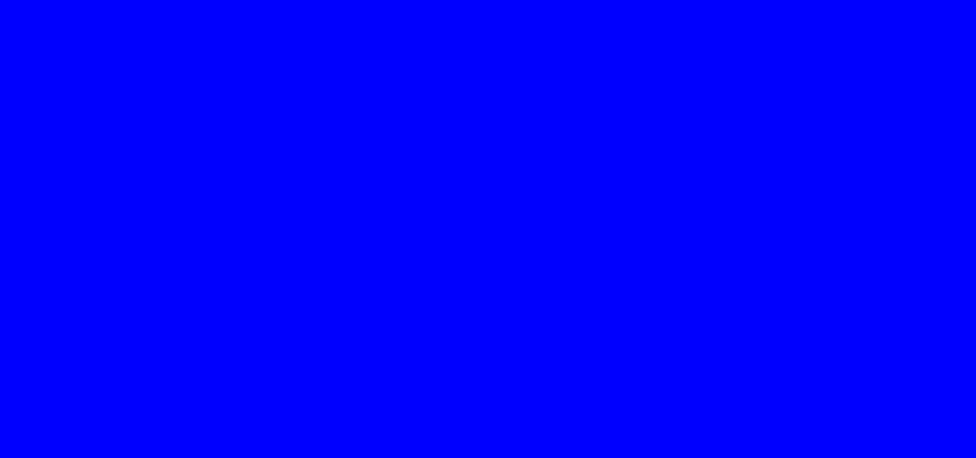
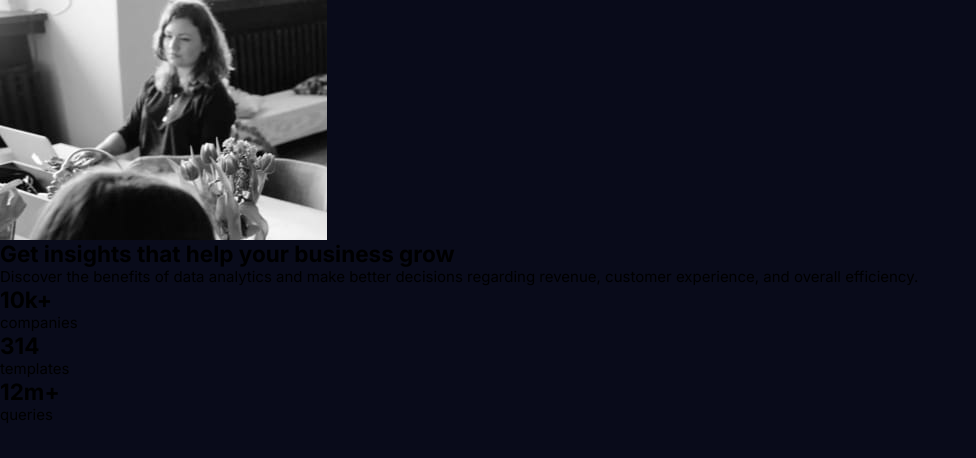
Before and after one commit to Cruse180795/Stats-Preview-Card-Component, a plain HTML site: page index.html in a window 1280 px wide. Shown: the whole page, without its empty margins (0-976 px from the left). Drawn offline with Linux system fonts and the light colour scheme.

Commit message:
HTML markup

```diff
--- a/CSS/main.css
+++ b/CSS/main.css
@@ -1,3 +1,36 @@
+:root {
+  --soft-violet: hsl(277, 64%, 61%);
+  --very-dark-blue: hsl(233, 47%, 7%);
+  --dark-blue: hsl(244, 38%, 16%);
+
+  --white: hsl(0, 0%, 100%);
+  --slightly-trans-white-p: hsla(0, 0%, 100%, 0.75);
+  /*Paragraph*/
+  --slightly-trans-white-h: hsla(0, 0%, 100%, 0.6);
+  /*Heading*/
+
+  --default-font-size: 0.9375rem;
+
+  --inter-font-family: 'Inter', sans-serif;
+  --lexend-font-family: 'Lexend Deca', sans-serif;
+}
+
+*,
+*::before,
+*::after {
+  padding: 0;
+  margin: 0;
+  box-sizing: border-box;
+}
+
 body {
-  background-color: blue;
+  background-color: var(--very-dark-blue);
+  font-size: var(--default-font-size);
+  font-family: var(--inter-font-family);
 }
+
+.card__img {
+  background-image: url(../images/image-header-mobile.jpg);
+  width: 327px;
+  height: 240px;
+}
--- a/index.html
+++ b/index.html
@@ -6,6 +6,12 @@
   <meta http-equiv="X-UA-Compatible" content="IE=edge">
   <meta name="viewport" content="width=device-width, initial-scale=1.0">
   <title>Front-end Mentor: Stats Preview Card Component</title>
+
+  <link rel="preconnect" href="https://fonts.googleapis.com">
+  <link rel="preconnect" href="https://fonts.gstatic.com" crossorigin>
+  <link href="https://fonts.googleapis.com/css2?family=Inter:wght@400;700&family=Lexend+Deca&display=swap"
+    rel="stylesheet">
+
   <link rel="shortcut icon" href="images/favicon-32x32.png" type="image/x-icon">
   <link rel="stylesheet" href="CSS/main.css">
 
@@ -13,6 +19,32 @@
 
 <body>
 
+  <main class="container">
+    <section class="card">
+      <div class="card__img"></div>
+      <h1 class="card__title">
+        Get<span> insights</span> that help your business grow
+      </h1>
+      <p class="card__body">Discover the benefits of data analytics and make better decisions regarding revenue,
+        customer experience, and overall efficiency.
+      </p>
+      <ul class="card__stats">
+        <li class="card__item">
+          <h2 class="item__title">10k+</h2>
+          <p class="item__body">companies</p>
+        </li>
+        <li class="card__item">
+          <h2 class="item__title">314</h2>
+          <p class="item__body">templates</p>
+        </li>
+        <li class="card__item">
+          <h2 class="item__title">12m+</h2>
+          <p class="item__body">queries</p>
+        </li>
+      </ul>
+    </section>
+  </main>
+
 </body>
 
 </html>
```
